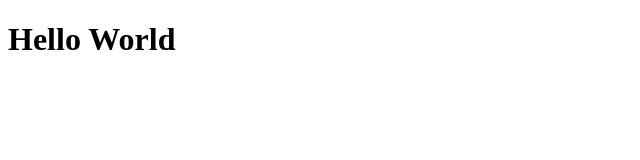
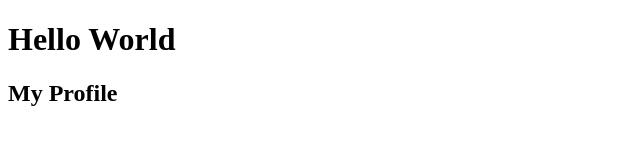
Before and after one commit to ArkarMoe93/arkarmoe.github.io, a plain HTML site: page index.html in a window 1280 px wide. Shown: the whole page, without its empty margins (0-640 px from the left). Drawn offline with Linux system fonts and the light colour scheme.

Commit message:
Initial Commit

```diff
--- a/index.html
+++ b/index.html
@@ -6,5 +6,6 @@
   </head>
   <body>
   <h1>Hello World</h1>
+  <h2>My Profile</h2>
   </body>
 </html>
```
